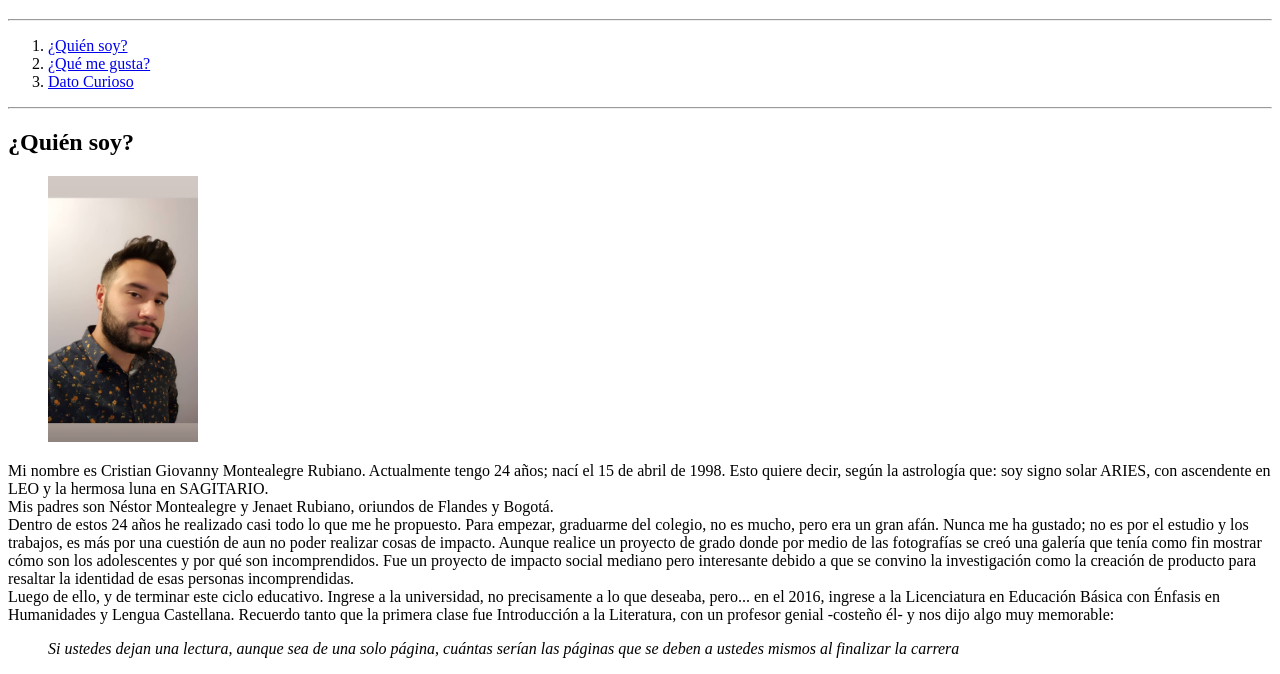
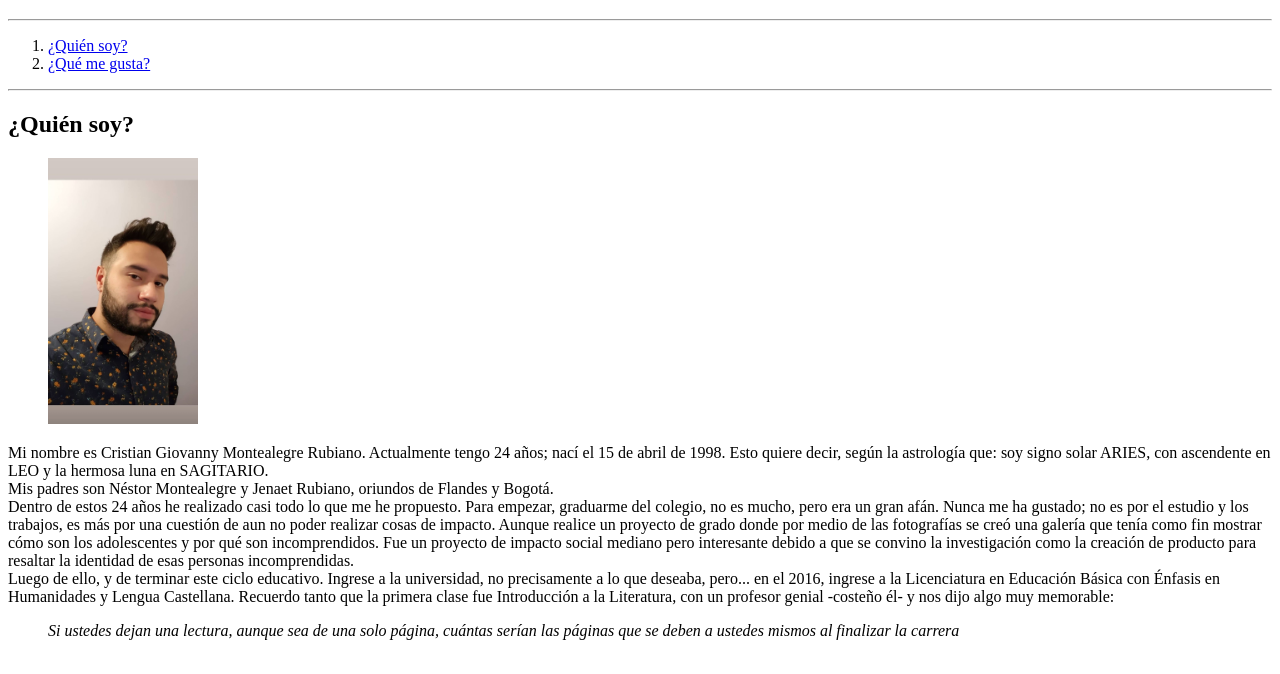
Before and after one commit to cgmontea98/bit01html, a plain HTML site: page index.html in a window 1280 px wide. Shown: the part 61-735 px from the top of the page. Drawn offline with Linux system fonts and the light colour scheme.

Commit message:
modificaciones

```diff
--- a/index.html
+++ b/index.html
@@ -3,7 +3,7 @@
   <head>
     <meta http-equiv="Content-Type" content="text/html;charset=UTF-8"/>
     <meta name="viewport" content="width=device-width, initial-scale=1.0"/>
-    <link rel="icon" type="image/x-ixon" href="/imagenes/time.jpg" >
+    <link rel="icon" type="image/x-ixon" href="imagenes/time.jpg" >
     <title>Biografía</title>
   </head>
 
@@ -16,7 +16,7 @@
         <ol>
           <li><a href="#qn">¿Quién soy?</a></li>
           <li><a href="#qm">¿Qué me gusta?</a></li>
-          <li><a href="#dc">Dato Curioso</a></li>
+
         </ol>
       </nav>
       <hr>
```
